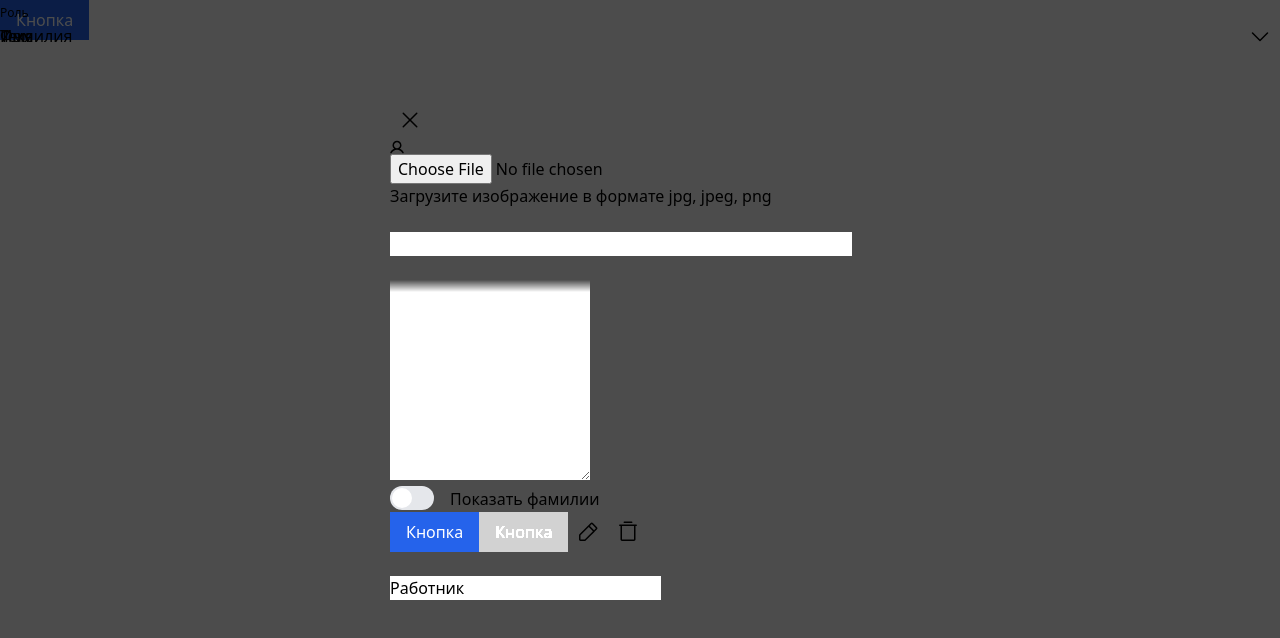
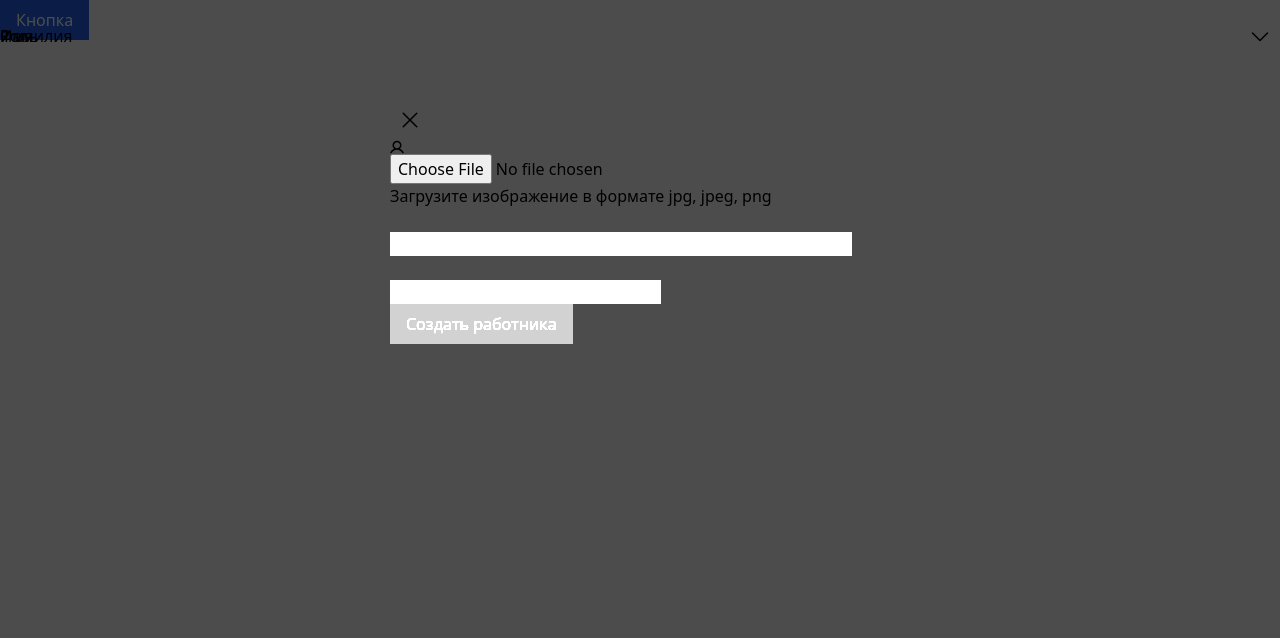
Before and after one commit to kabakov-vladislav-zg/test-project, a Vue app: page / in a window 1280 px wide. Both pictures are taken after a click on the button "Кнопка". Shown: the top 638 px of the page. Built offline with nearby package versions, Linux system fonts and the light colour scheme.

Commit message:
feat: FormUser

```diff
--- a/src/App.vue
+++ b/src/App.vue
@@ -3,32 +3,19 @@
   lang="ts"
 >
 import { ref } from 'vue';
-import VInputAvatar from '@/components/VInputAvatar.vue';
-import VInputText from '@/components/VInputText.vue';
-import VRadio from '@/components/VRadio.vue';
+import FormUser from '@/components/FormUser.vue';
 import VBtn from '@/components/VBtn.vue';
 import VModal from '@/components/VModal.vue';
-import VSelect from '@/components/VSelect.vue';
-import IconEdit from '@/components/icons/IconEdit.vue';
-import IconTrash from '@/components/icons/IconTrash.vue';
 
-const avatar = ref('');
-const nameFirst = ref('');
-const nameLast = ref('');
-const text = ref('');
-const radio = ref(false);
 const modal = ref(false);
-const select = ref('worker');
-const items = ref([
-  {
-    name: 'Работник',
-    value: 'worker',
-  },
-  {
-    name: 'Директор',
-    value: 'director',
-  },
-])
+const userId = ref(null);
+const openModal = (id = null) => {
+  modal.value = true;
+  userId.value = id;
+}
+const closeModal = (id = null) => {
+  modal.value = false;
+}
 </script>
 
 <template>
@@ -39,50 +26,9 @@ const items = ref([
       Кнопка
     </VBtn>
     <VModal v-model="modal">
-      <VInputAvatar
-        v-model="avatar"
-      />
-      <VInputText
-        v-model="nameFirst"
-        label="Имя"
-      />
-      <VInputText
-        v-model="nameLast"
-        label="Фамилия"
-      />
-      <VInputText
-        v-model="text"
-        label="Текс"
-        textarea
-      />
-      <VRadio
-        v-model="radio"
-        label="Показать фамилии"
-      />
-      <VBtn>
-        Кнопка
-      </VBtn>
-      <VBtn
-        disabled
-      >
-        Кнопка
-      </VBtn>
-      <VBtn
-        ghost
-      >
-        <IconEdit />
-      </VBtn>
-      <VBtn
-        ghost
-      >
-        <IconTrash />
-      </VBtn>
-      <VSelect
-        v-model="select"
-        :items="items"
-        name-key="name"
-        value-key="value"
-        label="Роль"
+      <FormUser
+        :userId="userId"
+        @submit="closeModal()"
       />
     </VModal>
   </div>
--- /dev/null
+++ b/src/components/FormUser.vue
@@ -0,0 +1,117 @@
+<script
+  setup
+  lang="ts"
+>
+import { computed, ref, onMounted } from 'vue';
+import VInputAvatar from '@/components/VInputAvatar.vue';
+import VInputText from '@/components/VInputText.vue';
+import VBtn from '@/components/VBtn.vue';
+import VSelect from '@/components/VSelect.vue';
+import { useUserStore, } from '@/stores/user'
+import type { User } from '@/stores/user';
+
+const emit = defineEmits<{
+  'submit': [user: User],
+}>();
+const store = useUserStore()
+const props = defineProps<{
+  userId?: number | null
+}>();
+const avatar = ref('');
+const nameFirst = ref('');
+const nameLast = ref('');
+const phone = ref<string | number | undefined>('');
+const role = ref<User['role'] | null>(null);
+onMounted(() => {
+  const id = props.userId;
+  if (!id) return;
+  const user = store.getUser(id);
+  if (!user) return;
+  avatar.value = user.avatar || '';
+  nameFirst.value = user.nameFirst;
+  nameLast.value = user.nameLast;
+  phone.value = user.phone;
+  role.value = user.role;
+});
+const items = ref([
+  {
+    name: 'Работник',
+    value: 'worker',
+  },
+  {
+    name: 'Директор',
+    value: 'director',
+  },
+]);
+const isValid = computed(() => !!nameFirst.value && !!nameLast.value && !!role.value);
+const saveUser = () => {
+  if (!isValid.value || !role.value) return; // TODO Remove role revalidation
+  const id = props.userId;
+  const user = {
+    avatar: avatar.value,
+    nameFirst: nameFirst.value,
+    nameLast: nameLast.value,
+    phone: phone.value,
+    role: role.value,
+  };
+  if (id) {
+    const currentUser = {
+      userId: id,
+      ...user
+    }
+    store.changeUser(currentUser);
+    emit('submit', currentUser);
+  } else {
+    const id = store.saveUser(user);
+    emit('submit', {
+      userId: id,
+      ...user
+    });
+  }
+};
+</script>
+
+<template>
+  <div class="FormUser">
+    <VInputAvatar
+      v-model="avatar"
+      class="mb-4"
+    />
+    <VInputText
+      v-model="nameFirst"
+      label="Имя"
+      class="mb-4"
+    />
+    <VInputText
+      v-model="nameLast"
+      label="Фамилия"
+      class="mb-4"
+    />
+    <VSelect
+      v-model="role"
+      :items="items"
+      :disabled="!!userId"
+      name-key="name"
+      value-key="value"
+      label="Роль"
+      class="mb-4"
+    />
+    <VBtn
+      block
+      :disabled="!isValid"
+      @click="saveUser"
+    >
+      <template v-if="userId">
+        Сохранить
+      </template>
+      <template v-else>
+        Создать
+      </template>
+      работника
+    </VBtn>
+  </div>
+</template>
+
+<style>
+
+</style>
--- a/src/components/VInputText.vue
+++ b/src/components/VInputText.vue
@@ -9,6 +9,7 @@ import VBtn from '@/components/VBtn.vue';
 const props = withDefaults(defineProps<{
   modelValue?: string | number
   label?: string | number
+  disabled?: boolean
   textarea?: boolean
   readonly?: boolean
   minHeight?: string | number
@@ -40,7 +41,10 @@ const { value: maxHeight } = useCssSizeValue(() => props.maxHeight);
 <template>
   <label
     class="VInputText relative block w-full py-1 border-b border-slate-200 bg-white"
-    :class="[focus ? 'border-slate-800' : 'border-slate-200']"
+    :class="[
+      focus ? 'border-slate-800' : 'border-slate-200',
+      disabled ? 'VInputText_disabled' : '',
+    ]"
     @focusin="focus = true"
     @focusout="focus = false"
   >
@@ -119,4 +123,8 @@ const { value: maxHeight } = useCssSizeValue(() => props.maxHeight);
   top: 16px;
   right: 0;
 }
+.VInputText_disabled {
+  pointer-events: none;
+  filter: grayscale(1) brightness(220%);
+}
 </style>
--- a/src/components/VSelect.vue
+++ b/src/components/VSelect.vue
@@ -10,6 +10,7 @@ import VBtn from '@/components/VBtn.vue';
 
 const props = withDefaults(defineProps<{
   modelValue: string | number | null
+  disabled?: boolean
   label: string | number
   items: Item[]
   nameKey: keyof Item,
@@ -48,6 +49,7 @@ const open = ref(false);
   <div class="VSelect relative">
     <VInputText
       :modelValue="currentName"
+      :disabled="disabled"
       readonly
       :label="label"
       @click="open = !open"
```
